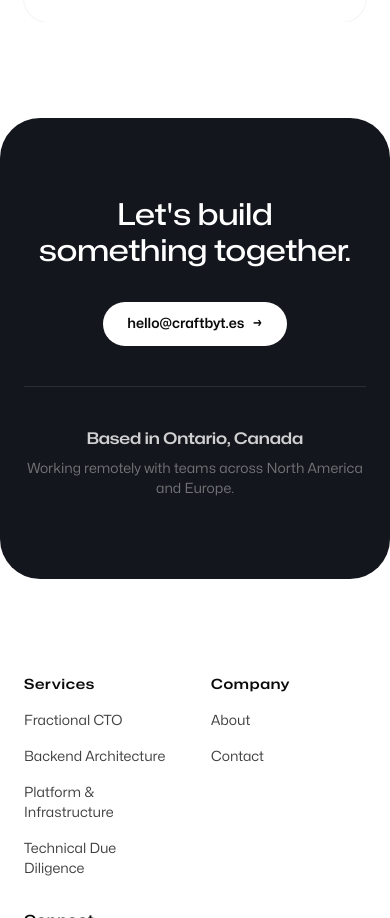
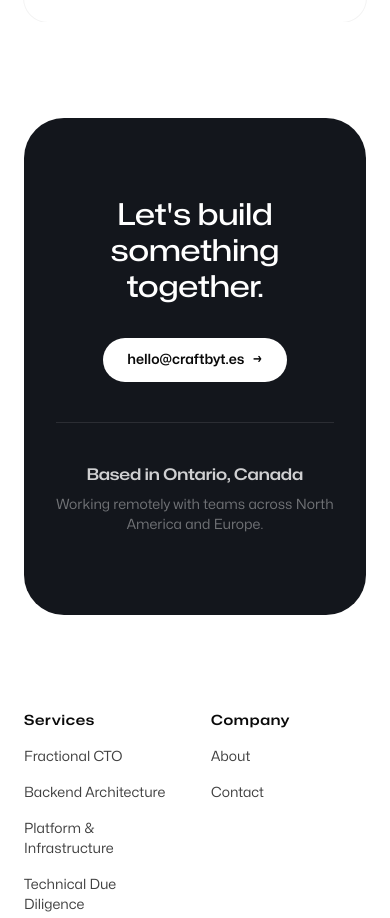
Before and after one commit to craftbytes/craftbyt.es, an Astro site: page / in a window 390 px wide. Shown: the part 4054-4972 px from the top of the page. Built offline with nearby package versions, Linux system fonts and the light colour scheme; Astro itself is replaced by a stand-in of ours.

Commit message:
fix: widen contact card to match removed 'Built for teams' card dimensions
- Card padding: px-6 md:px-12 → px-8 sm:px-12 (matching Built for teams)
- Remove -mx-6/sm:mx-0 negative margin hack
- Content constraint: max-w-4xl → max-w-5xl (wider content area)

```diff
--- a/src/components/ContactSection.astro
+++ b/src/components/ContactSection.astro
@@ -12,8 +12,8 @@ const cls = className || '';
   class:list={['mx-auto max-w-7xl px-6 lg:px-8 mt-24 sm:mt-32 lg:mt-40', cls]}
 >
   <div class="mx-auto max-w-2xl lg:max-w-none">
-    <div class="fade-in -mx-6 rounded-4xl bg-surface-2 px-6 py-20 sm:mx-0 sm:py-28 md:px-12 text-center" data-observe>
-      <div class="mx-auto max-w-4xl">
+    <div class="fade-in rounded-4xl bg-surface-2 px-8 py-20 sm:px-12 sm:py-28 text-center" data-observe>
+      <div class="mx-auto max-w-5xl">
         <h2 class="font-display text-3xl font-medium text-balance text-white sm:text-4xl">
           <slot name="title" />
         </h2>
```
